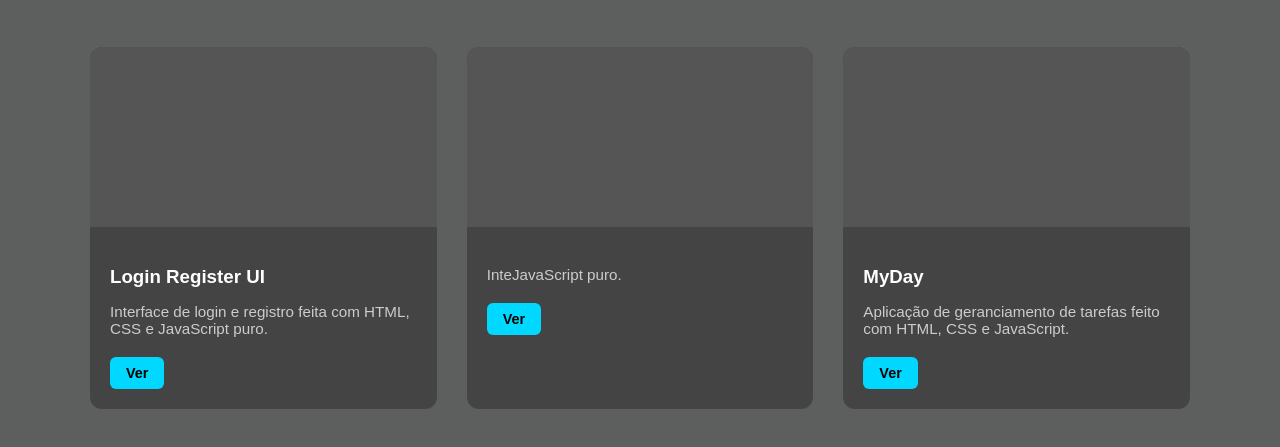
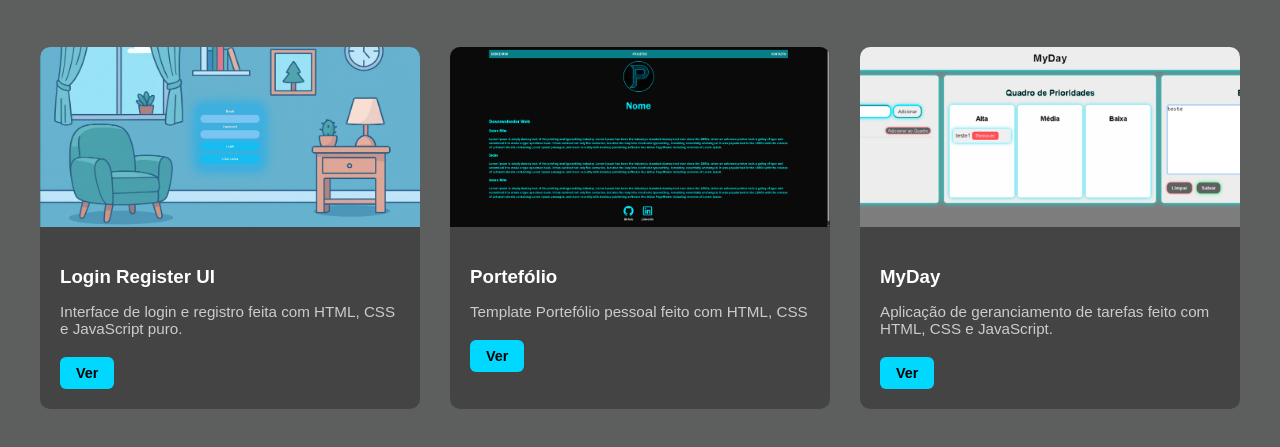
Before and after one commit to PedroSousa1602/portefolio, a plain HTML site: page projetos.html in a window 1280 px wide. Shown: the part 239-686 px from the top of the page. Drawn offline with Linux system fonts and the light colour scheme.

Commit message:
adicionado novo projeto

```diff
--- a/projetos.css
+++ b/projetos.css
@@ -38,7 +38,7 @@ header nav ul li a:hover {
 
 #projetos {
     padding: 40px;
-    background-color: rgb(93, 95, 95); /* Mantendo o tom escuro */
+    background-color: rgb(93, 95, 95);
     color: white;
 }
 
@@ -50,16 +50,15 @@ header nav ul li a:hover {
 
 .grid-projetos {
     display: grid;
-    grid-template-columns: repeat(auto-fit, minmax(300px, 1fr)); /* Grelha automática */
+    grid-template-columns: repeat(auto-fit, minmax(300px, 1fr));
     gap: 30px;
-    max-width: 1100px;
     margin: 0 auto;
 }
 
 .card-projeto {
     background-color: #444;
-    border-radius: 12px;
-    overflow: hidden; /* Garante que a imagem não sai fora dos cantos arredondados */
+    border-radius: 10px;
+    overflow: hidden;
     transition: transform 0.3s ease, box-shadow 0.3s ease;
 }
 
@@ -70,7 +69,7 @@ header nav ul li a:hover {
 
 .capa-projeto {
     height: 180px;
-    background-color: #555; /* Fundo caso não tenhas imagem ainda */
+    background-color: #555;
     background-size: cover;
     background-position: center;
 }
--- a/projetos.html
+++ b/projetos.html
@@ -32,16 +32,18 @@
                         </div>
                     </div>
                 </div>
+
                 <div class="card-projeto">
-                    <div class="capa-projeto" style="background-image: url('image/prLogin.jpg');"></div>
+                    <div class="capa-projeto" style="background-image: url('image/prPorfolio.png');"></div>
                     <div class="info-projeto">
-                        <h3></h3>
-                        <p>InteJavaScript puro.</p>
+                        <h3>Portefólio</h3>
+                        <p>Template Portefólio pessoal feito com HTML, CSS</p>
                         <div class="links-projeto">
-                            <a href="https://github.com/PedroSousa1602/login-register-ui" target="_blank" rel="noopener noreferrer"class="btn">Ver</a>
+                            <a href="https://github.com/PedroSousa1602/portfolio-html-css-template" target="_blank" rel="noopener noreferrer"class="btn">Ver</a>
                         </div>
                     </div>
                 </div>
+
                 <div class="card-projeto">
                     <div class="capa-projeto" style="background-image: url('image/prMyDay.png');"></div>
                     <div class="info-projeto">
```
Also changed, not shown: image/prLogin.jpg (added), image/prMyday.png (added), image/prPorfolio.png (added).
